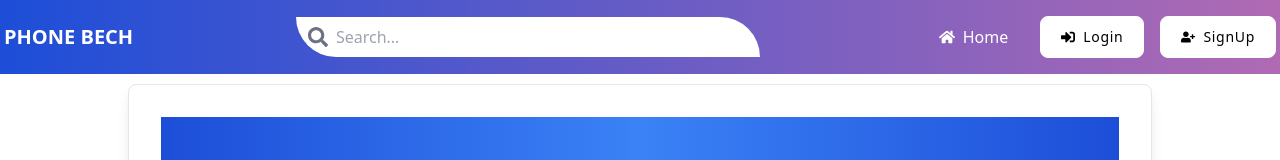
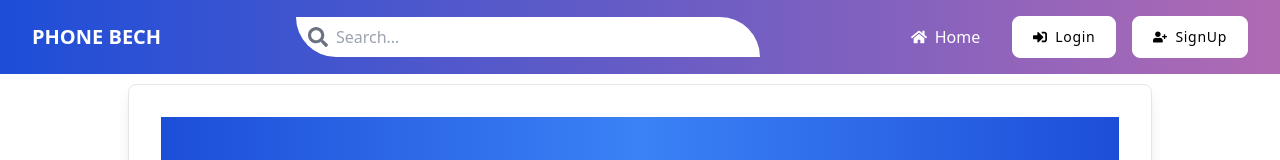
Before and after one commit to My-selling-apps/PhoneBechPakistan, a Next.js app: page /AdPost in a window 1280 px wide. Shown: the top 160 px of the page. Built offline with nearby package versions, Linux system fonts and the light colour scheme; no server answers.

Commit message:
api improvement 2

```diff
--- a/app/AdPost/page.js
+++ b/app/AdPost/page.js
@@ -58,7 +58,7 @@ export default function AdPost() {
         formData.append("image", image);
 
         try {
-          const response = await fetch("https://13.60.241.230:8000/api/predict/", {
+          const response = await fetch("http://16.171.16.176:8000/api/predict/", {
             method: "POST",
             body: formData,
           });
--- a/app/components/Navbar.jsx
+++ b/app/components/Navbar.jsx
@@ -110,7 +110,7 @@ const Navbar = () => {
   };
 
   return (
-    <nav className="flex items-center justify-between px-1 py-4 bg-gradient-to-r from-blue-700 to-[#B06AB3] text-white fixed top-0 w-full z-50">
+    <nav className="flex items-center justify-between px-1 md:px-8 py-4 bg-gradient-to-r from-blue-700 to-[#B06AB3] text-white fixed top-0 w-full z-50">
       {/* Left: Brand Name */}
       <div className="flex-shrink-0">
         <h1 className="text-xl font-bold ">
```
